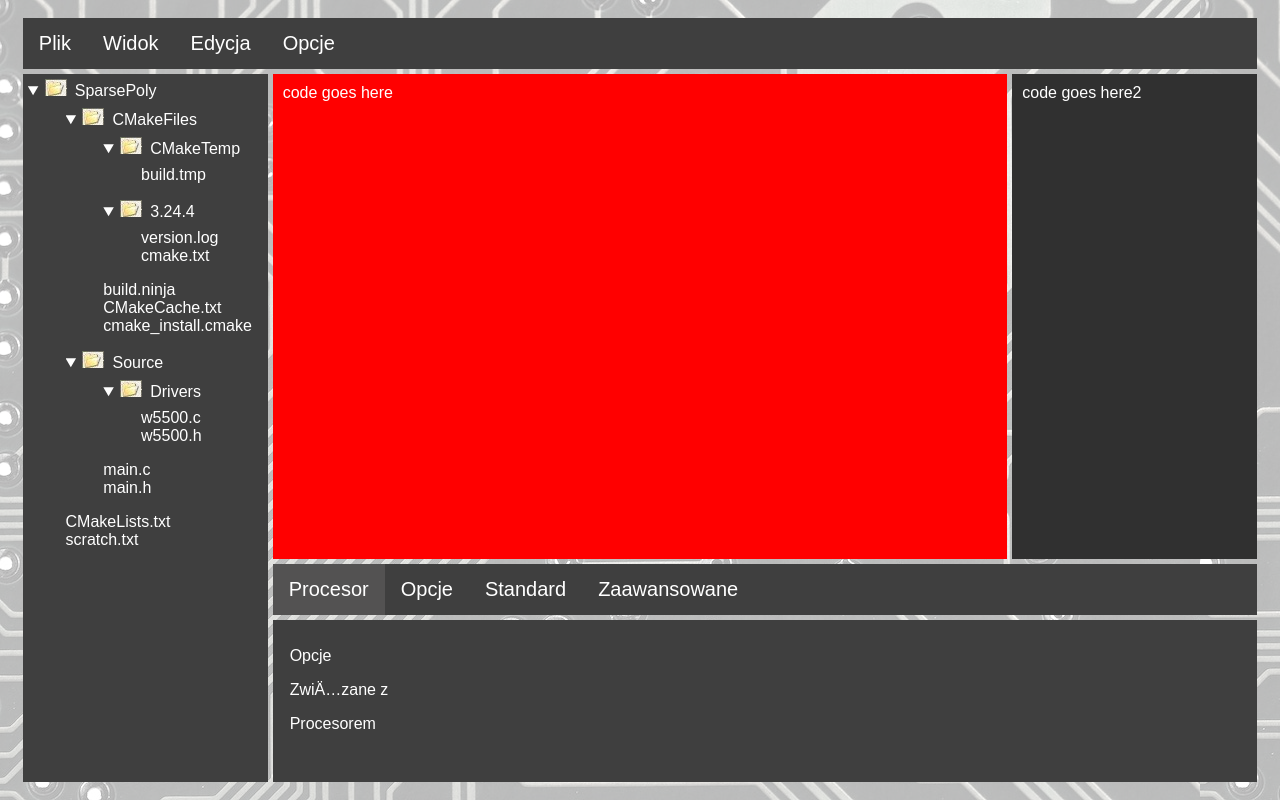
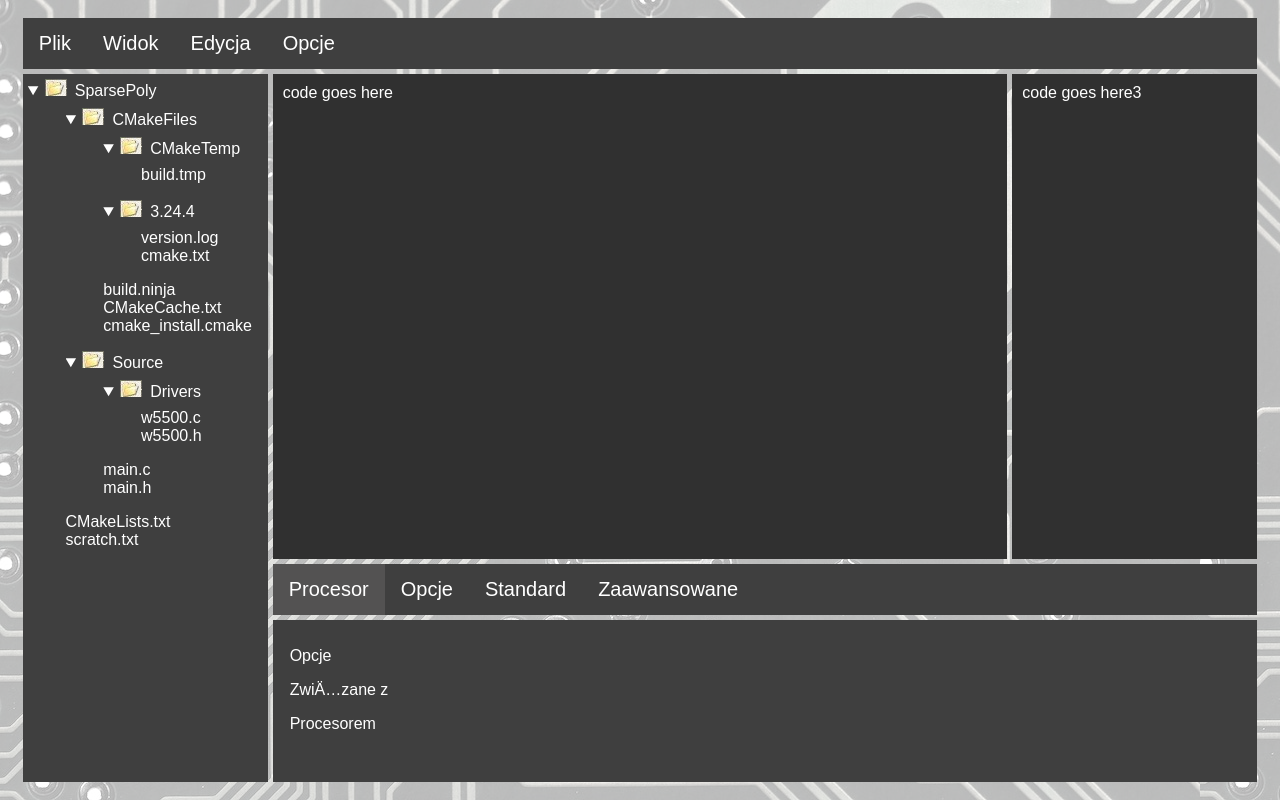
Before and after one commit to monty930/monty930.github.io, a PHP site: page / in a window 1280 px wide. Run offline with PHP 8.4, Linux system fonts and the light colour scheme.

Commit message:
Added compressed

```diff
--- a/index.html
+++ b/index.html
@@ -118,7 +118,7 @@
                 TEXT OR IMAGE FOR MOBILE HERE
 
             </div> -->
-            code goes here2
+            code goes here3
         </div>
         <div class="grid-item grid-item-code">
             code goes here
--- a/style.css
+++ b/style.css
@@ -218,7 +218,7 @@ details[open]>summary:before {
     margin: 0;
 }
 
-@media screen {
+@media screen and (max-width: 768px) {
 
     /* Main grid options. */
     .grid-container {
```
